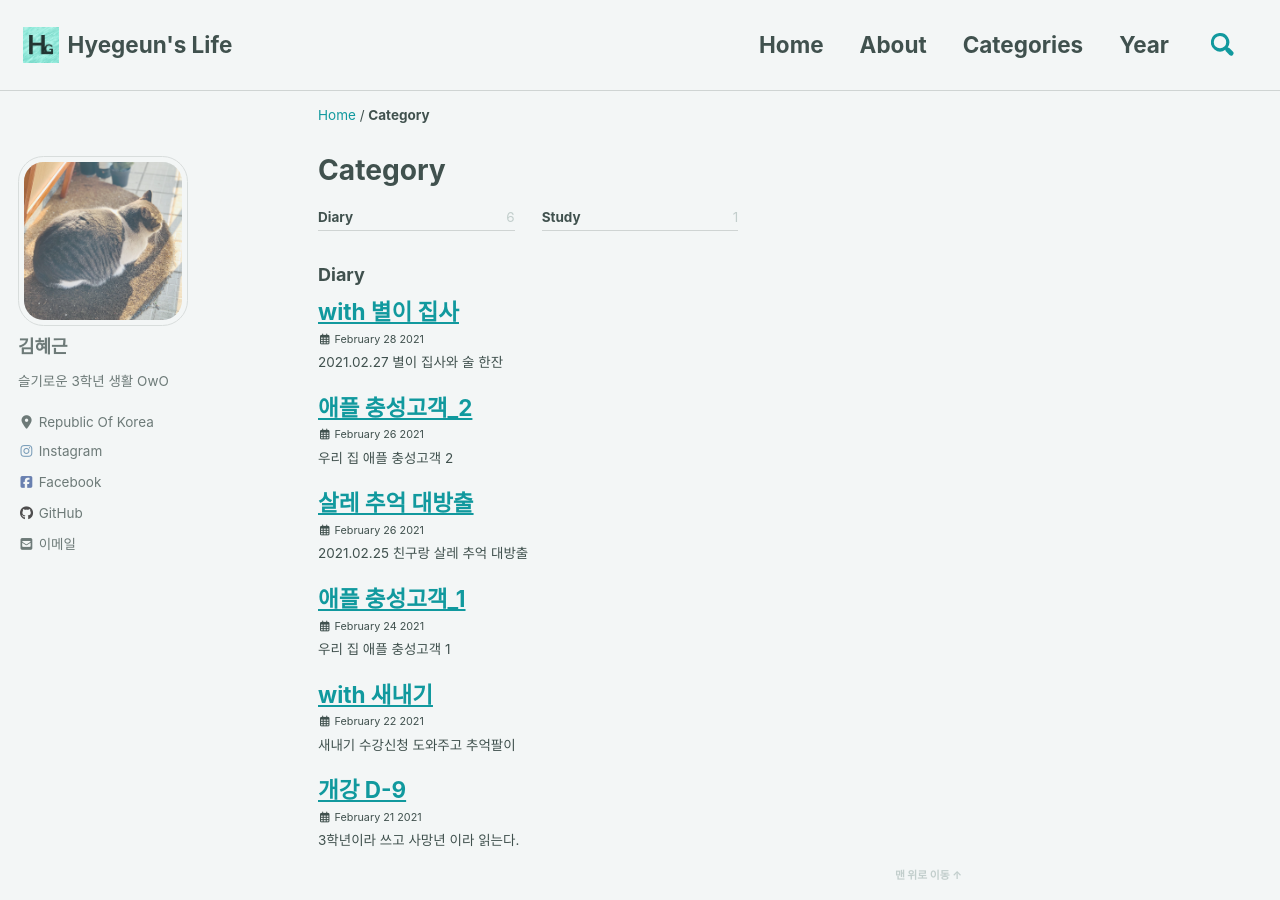
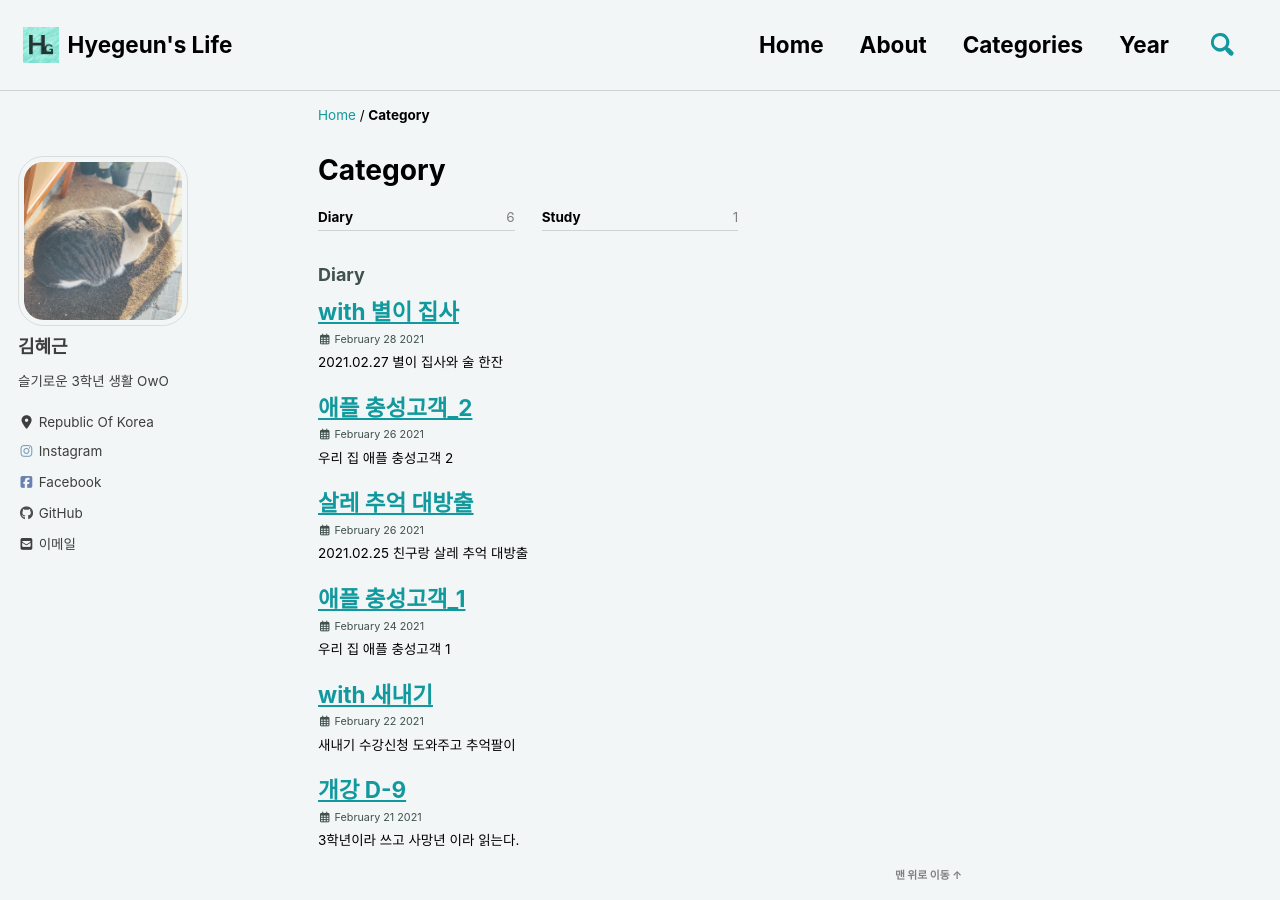
Before and after one commit to hyegeun/hyegeun.github.io, a Jekyll site: the page built from _pages/category-archive.md, in a window 1280 px wide and 900 px high. Built offline with Jekyll 4.4.1, drawn with Linux system fonts in a browser that asks for light colours; cached includes are drawn as plain includes; nearby versions of some CDN libraries; a script that is not in the unit is left out.

Commit message:
Update _mint.scss

```diff
--- a/_sass/minimal-mistakes/skins/_mint.scss
+++ b/_sass/minimal-mistakes/skins/_mint.scss
@@ -4,7 +4,7 @@
 
 /* Colors */
 $background-color: #f3f6f6 !default;
-$text-color: #40514e !default;
+$text-color: #000000 !default;
 $muted-text-color: #40514e !default;
 $primary-color: #11999e !default;
 $border-color: mix(#fff, #40514e, 75%) !default;
```
